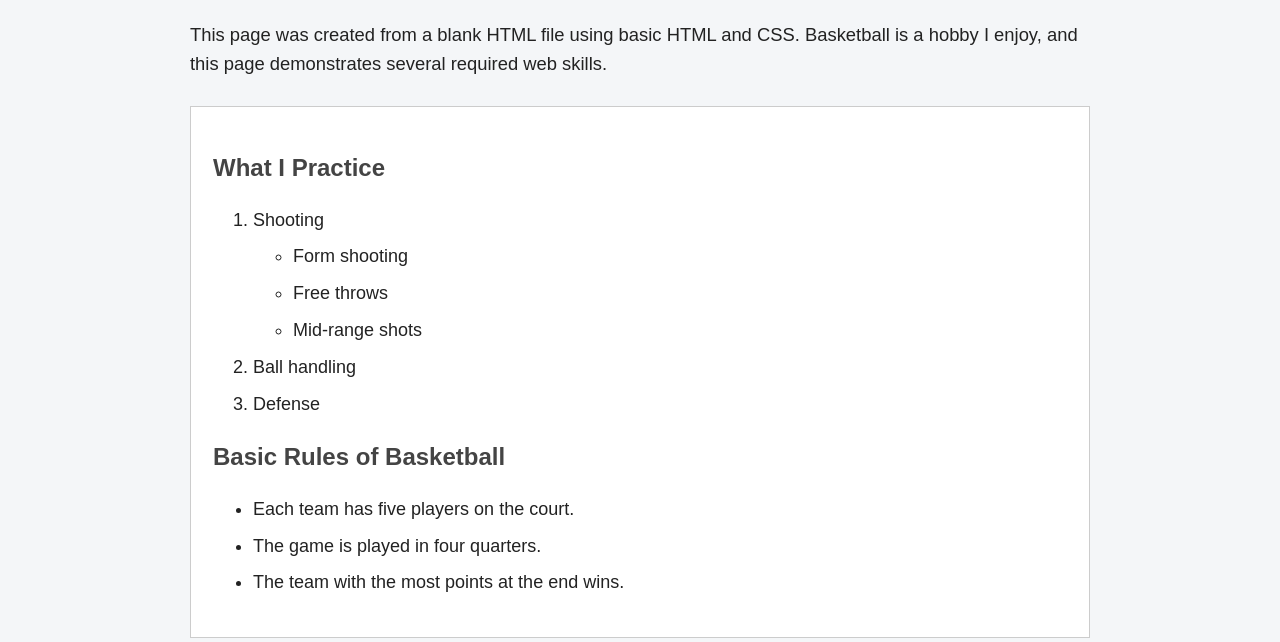
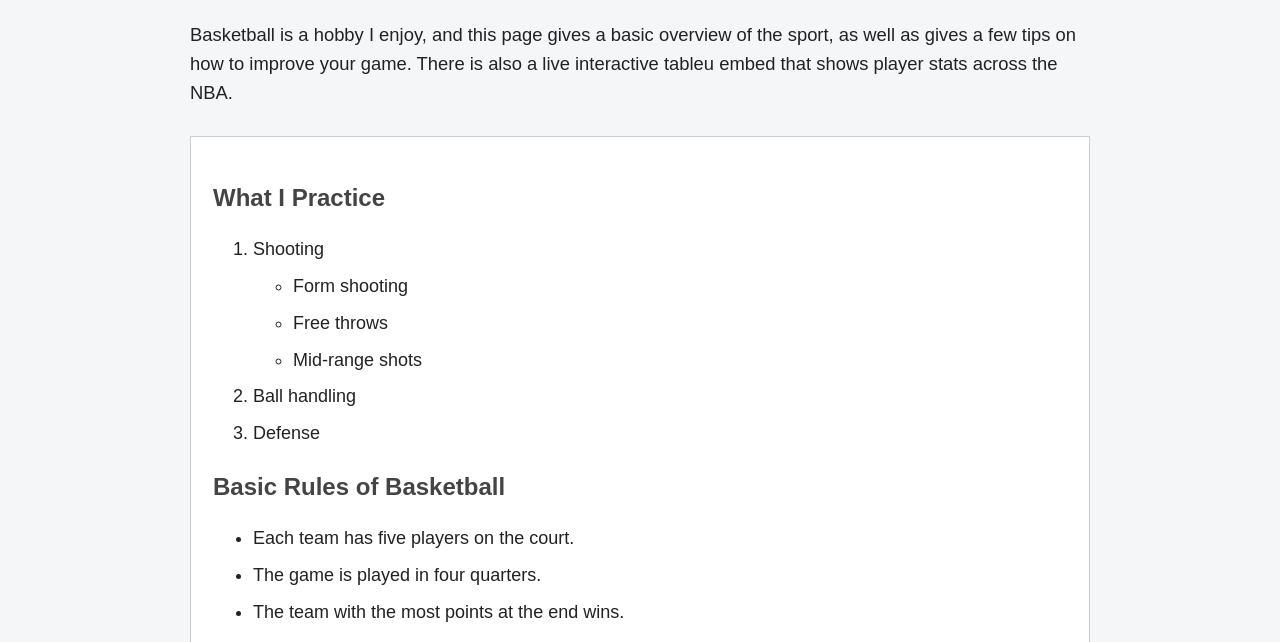
Before and after one commit to bretthigbee/Final-Project-IS-201, a plain HTML site: page scratch.html in a window 1280 px wide. Shown: the part 158-800 px from the top of the page. Drawn offline with Linux system fonts and the light colour scheme.

Commit message:
Update scratch.html

```diff
--- a/scratch.html
+++ b/scratch.html
@@ -22,9 +22,8 @@
     <h1>Scratch Page: Basketball</h1>
 
     <p class="intro">
-      This page was created from a blank HTML file using basic HTML and CSS.
-      Basketball is a hobby I enjoy, and this page demonstrates several required web skills.
-    </p>
+
+      Basketball is a hobby I enjoy, and this page gives a basic overview of the sport, as well as gives a few tips on how to improve your game. There is also a live interactive tableu embed that shows player stats across the NBA.
 
 
     <div class="section">
@@ -82,7 +81,7 @@
       <h2>Interactive Tableau Graph</h2>
 
       <p>
-        See vizualized statistics from one of the greatest basketball players of all time: Lebron James.
+        See vizualized statistics from one of the many of the greatest basketball players of all time.
       </p>
 
       <div class="tableau-box">
```
